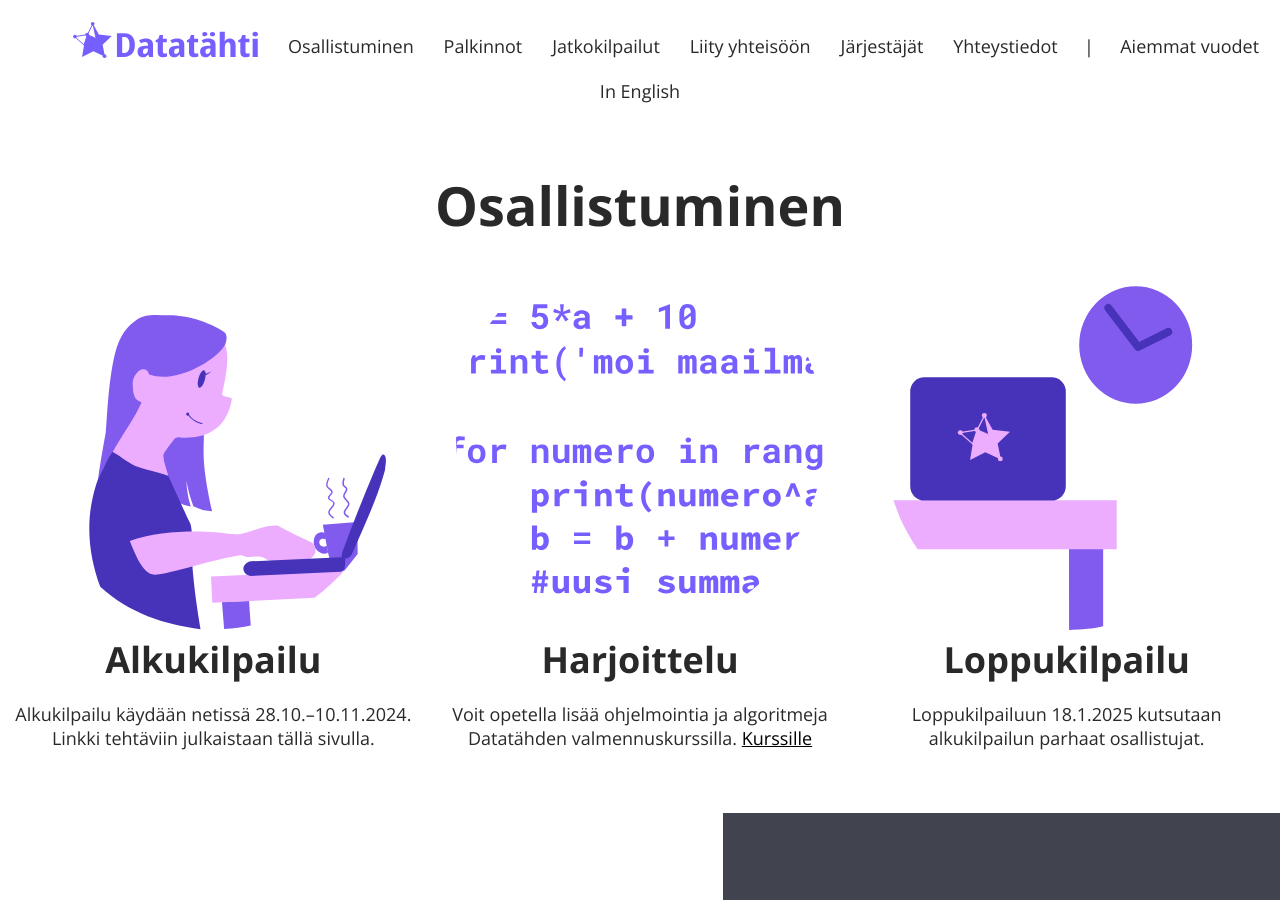
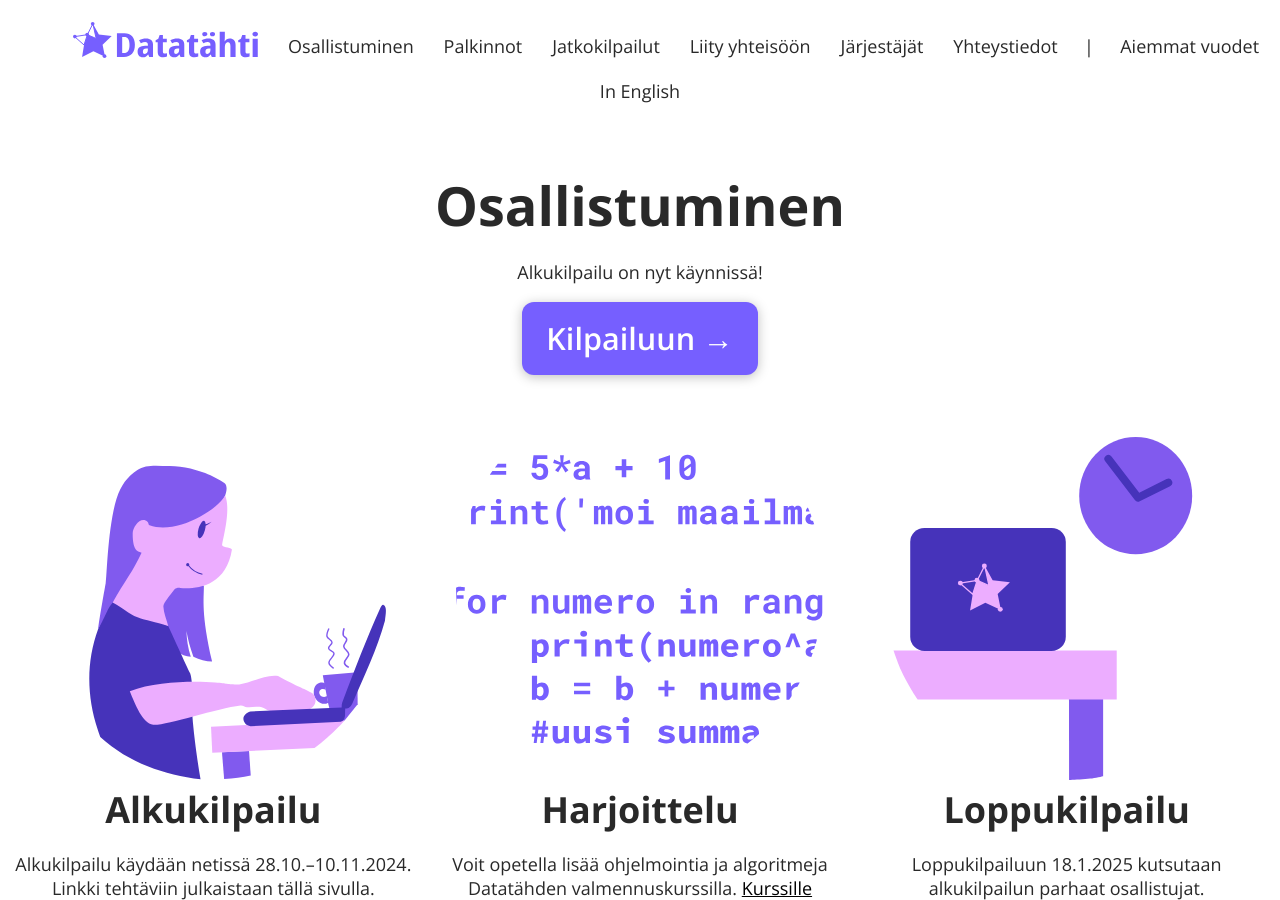
Before and after one commit to kisakoodaus/datatahti.fi, a Jekyll site: the page built from index.html, in a window 1280 px wide and 900 px high, scrolled down 543 px. Built offline with Jekyll 4.4.1, drawn with Linux system fonts in a browser that asks for light colours.

Commit message:
Käynnistä alkukilpailu 2025

```diff
--- a/index.html
+++ b/index.html
@@ -8,10 +8,10 @@
     <div class="entry" id="osallistuminen">
     <h2>Osallistuminen</h2>
 
-    <!--div class="go-enter">
+    <div class="go-enter">
         <p>Alkukilpailu on nyt käynnissä!</p>
-        <p><a href="https://cses.fi/datatahti-2024">Kilpailuun →</a></p>
-    </div-->
+        <p><a href="https://cses.fi/datatahti-2025">Kilpailuun →</a></p>
+    </div>
 
     <div class="img-box-wrapper">
 
```
